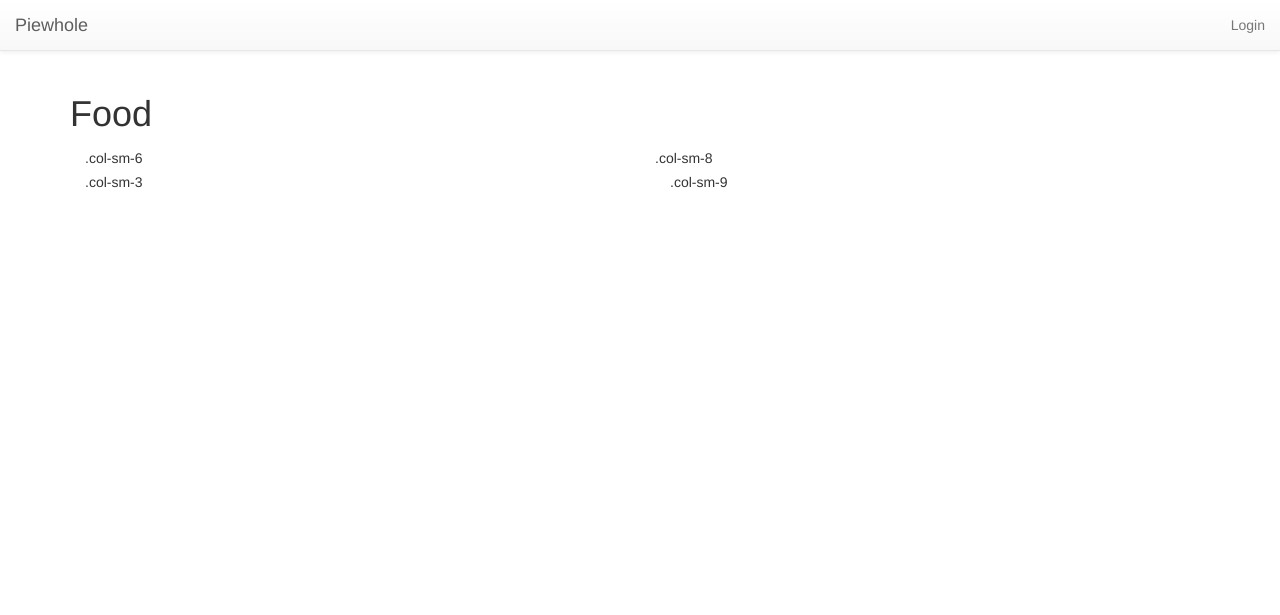
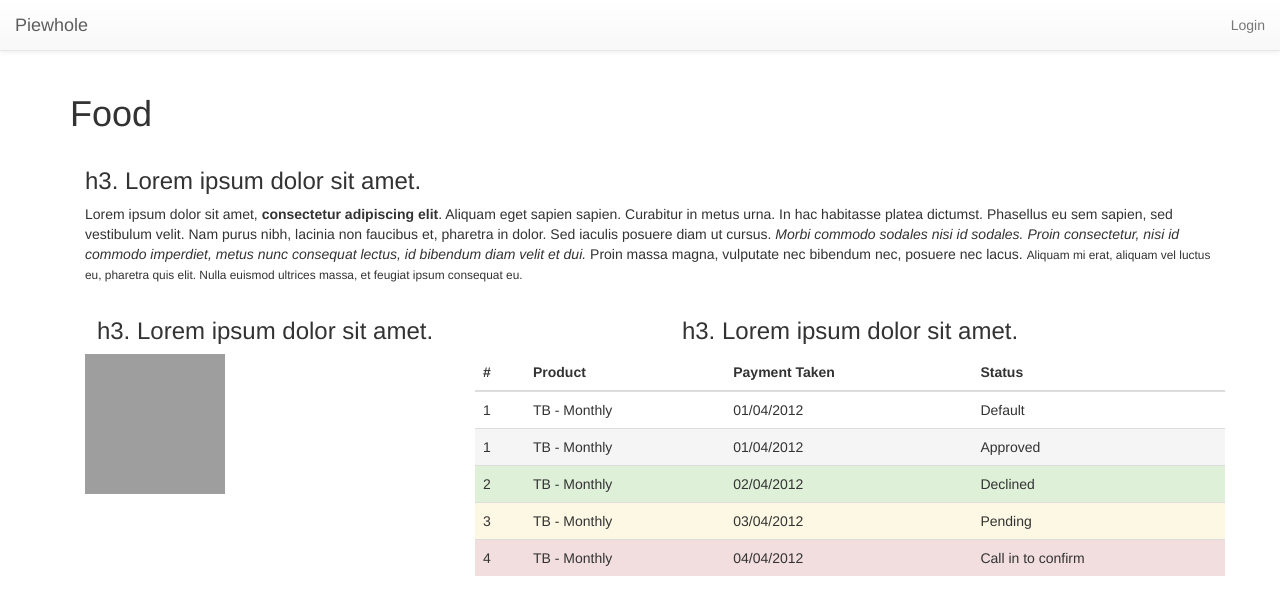
Before and after one commit to CarbonJ/Piewhole, a Flask app: template piewhole/templates/food.html in a window 1280 px wide. Shown: the top 615 px of the page. Run offline with Flask 2, Linux system fonts and the light colour scheme; the template is opened without the code that fills it, so the values that code supplies are empty; some libraries are stand-ins or nearby versions; grey boxes are pictures that could not be loaded.

Commit message:
Testing food.html

```diff
--- a/piewhole/templates/food.html
+++ b/piewhole/templates/food.html
@@ -7,20 +7,120 @@
     <h1>Food</h1>
     </div>
 <div class="row">
-    <div class="col-sm-6">
-        <div class="demo-content">.col-sm-6</div>
-    </div>
-    <div class="col-sm-86">
-        <div class="demo-content bg-alt">.col-sm-8</div>
-    </div>
-</div>
-
-<div class="row">
-    <div class="col-sm-6">
-        <div class="demo-content">.col-sm-3</div>
-    </div>
-    <div class="col-sm-6">
-        <div class="demo-content bg-alt">.col-sm-9</div>
+        <div class="col-md-12">
+            <h3>
+                h3. Lorem ipsum dolor sit amet.
+            </h3>
+            <div class="row">
+                <div class="col-md-12">
+                    <p>
+                        Lorem ipsum dolor sit amet, <strong>consectetur adipiscing elit</strong>. Aliquam eget sapien sapien. Curabitur in metus urna. In hac habitasse platea dictumst. Phasellus eu sem sapien, sed vestibulum velit. Nam purus nibh, lacinia non faucibus et, pharetra in dolor. Sed iaculis posuere diam ut cursus. <em>Morbi commodo sodales nisi id sodales. Proin consectetur, nisi id commodo imperdiet, metus nunc consequat lectus, id bibendum diam velit et dui.</em> Proin massa magna, vulputate nec bibendum nec, posuere nec lacus. <small>Aliquam mi erat, aliquam vel luctus eu, pharetra quis elit. Nulla euismod ultrices massa, et feugiat ipsum consequat eu.</small>
+                    </p>
+                </div>
+            </div>
+            <div class="row">
+                <div class="col-md-4">
+                    <h3 class="text-center">
+                        h3. Lorem ipsum dolor sit amet.
+                    </h3><img alt="Bootstrap Image Preview" src="http://lorempixel.com/140/140/" />
+                </div>
+                <div class="col-md-8">
+                    <h3 class="text-center">
+                        h3. Lorem ipsum dolor sit amet.
+                    </h3>
+                    <table class="table">
+                        <thead>
+                            <tr>
+                                <th>
+                                    #
+                                </th>
+                                <th>
+                                    Product
+                                </th>
+                                <th>
+                                    Payment Taken
+                                </th>
+                                <th>
+                                    Status
+                                </th>
+                            </tr>
+                        </thead>
+                        <tbody>
+                            <tr>
+                                <td>
+                                    1
+                                </td>
+                                <td>
+                                    TB - Monthly
+                                </td>
+                                <td>
+                                    01/04/2012
+                                </td>
+                                <td>
+                                    Default
+                                </td>
+                            </tr>
+                            <tr class="active">
+                                <td>
+                                    1
+                                </td>
+                                <td>
+                                    TB - Monthly
+                                </td>
+                                <td>
+                                    01/04/2012
+                                </td>
+                                <td>
+                                    Approved
+                                </td>
+                            </tr>
+                            <tr class="success">
+                                <td>
+                                    2
+                                </td>
+                                <td>
+                                    TB - Monthly
+                                </td>
+                                <td>
+                                    02/04/2012
+                                </td>
+                                <td>
+                                    Declined
+                                </td>
+                            </tr>
+                            <tr class="warning">
+                                <td>
+                                    3
+                                </td>
+                                <td>
+                                    TB - Monthly
+                                </td>
+                                <td>
+                                    03/04/2012
+                                </td>
+                                <td>
+                                    Pending
+                                </td>
+                            </tr>
+                            <tr class="danger">
+                                <td>
+                                    4
+                                </td>
+                                <td>
+                                    TB - Monthly
+                                </td>
+                                <td>
+                                    04/04/2012
+                                </td>
+                                <td>
+                                    Call in to confirm
+                                </td>
+                            </tr>
+                        </tbody>
+                    </table>
+                </div>
+            </div>
+        </div>
     </div>
 </div>
 {% endblock %}
```
